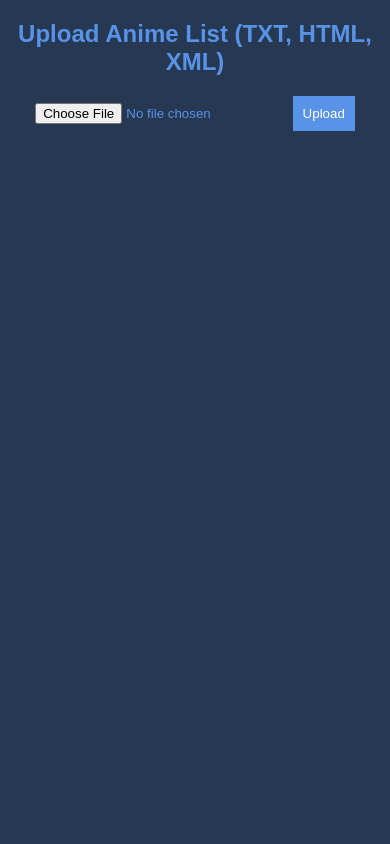
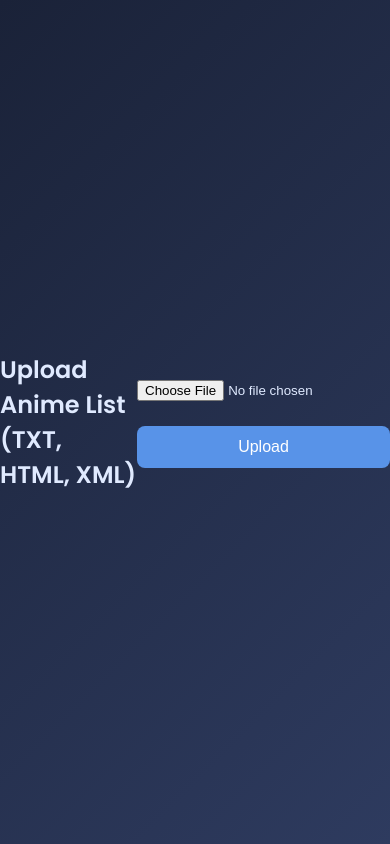
Before and after one commit to drishtiisharma/Projects, a Flask app: page / in a window 390 px wide. Run offline with Flask 3, Linux system fonts and the light colour scheme.

Commit message:
few changes...

```diff
--- a/Anime-Filter-App/templates/index.html
+++ b/Anime-Filter-App/templates/index.html
@@ -4,30 +4,7 @@
     <meta charset="UTF-8">
     <meta name="viewport" content="width=device-width, initial-scale=1.0">
     <title>Anime List Filter</title>
-    <style>
-        body {
-            background-color: #263852;
-            color: #5893e8;
-            font-family: Arial, sans-serif;
-            text-align: center;
-        }
-        h2 {
-            color: #5893e8;
-        }
-        form {
-            margin-top: 20px;
-        }
-        button {
-            background-color: #5893e8;
-            color: white;
-            border: none;
-            padding: 10px;
-            cursor: pointer;
-        }
-        button:hover {
-            background-color: #4678c3;
-        }
-    </style>
+    <link rel="stylesheet" href="style.css">
 </head>
 <body>
     <h2>Upload Anime List (TXT, HTML, XML)</h2>
--- /dev/null
+++ b/Anime-Filter-App/templates/style.css
@@ -0,0 +1,148 @@
+/* Import Google Font */
+@import url('https://fonts.googleapis.com/css2?family=Poppins:wght@400;600&display=swap');
+
+/* CSS Variables for Theming */
+:root {
+  --bg-gradient-start: #1a2238;
+  --bg-gradient-end: #2e3b5f;
+  --card-bg: rgba(255,255,255,0.1);
+  --text-color: #e0eaff;
+  --accent-color: #5893e8;
+  --accent-hover: #4678c3;
+  --success-bg: #28a745;
+  --error-bg:   #dc3545;
+  --font-family: 'Poppins', sans-serif;
+}
+
+body.dark-mode {
+  --bg-gradient-start: #10121c;
+  --bg-gradient-end:   #1b253d;
+  --card-bg: rgba(0,0,0,0.4);
+  --text-color: #cfd8f1;
+  --accent-color: #7baaf7;
+  --accent-hover: #5a8ed6;
+}
+
+/* Global Styles */
+* {
+  box-sizing: border-box;
+}
+
+body {
+  margin: 0;
+  padding: 0;
+  font-family: var(--font-family);
+  color: var(--text-color);
+  background: linear-gradient(135deg, var(--bg-gradient-start), var(--bg-gradient-end));
+  min-height: 100vh;
+  display: flex;
+  align-items: center;
+  justify-content: center;
+  transition: background 0.3s ease, color 0.3s ease;
+}
+
+/* Card Container */
+.upload-card {
+  background: var(--card-bg);
+  border-radius: 12px;
+  padding: 2rem;
+  box-shadow: 0 4px 12px rgba(0,0,0,0.2);
+  max-width: 400px;
+  width: 90%;
+  text-align: center;
+  transition: transform 0.2s ease, box-shadow 0.2s ease;
+}
+.upload-card:hover {
+  transform: translateY(-4px);
+  box-shadow: 0 6px 18px rgba(0,0,0,0.3);
+}
+
+/* Heading */
+.upload-card h2 {
+  margin-bottom: 1.5rem;
+  font-weight: 600;
+}
+
+/* Custom File Input */
+.file-label {
+  display: inline-flex;
+  align-items: center;
+  gap: 0.5rem;
+  background: var(--accent-color);
+  color: white;
+  padding: 0.6rem 1rem;
+  border-radius: 8px;
+  cursor: pointer;
+  font-weight: 500;
+  transition: background 0.2s ease, transform 0.2s ease;
+}
+.file-label svg {
+  width: 1rem;
+  height: 1rem;
+  fill: white;
+}
+.file-label:hover {
+  background: var(--accent-hover);
+  transform: translateY(-2px);
+}
+.file-label input[type="file"] {
+  display: none;
+}
+
+/* Upload Button */
+button {
+  display: block;
+  margin: 1.5rem auto 0;
+  background: var(--accent-color);
+  color: white;
+  border: none;
+  padding: 0.75rem 1.5rem;
+  border-radius: 8px;
+  font-size: 1rem;
+  cursor: pointer;
+  transition: background 0.2s ease, transform 0.2s ease, box-shadow 0.2s ease;
+}
+button:hover {
+  background: var(--accent-hover);
+  transform: translateY(-2px);
+  box-shadow: 0 6px 18px rgba(0,0,0,0.3);
+}
+
+/* Toast Notifications */
+.toast {
+  position: fixed;
+  bottom: 1.5rem;
+  left: 50%;
+  transform: translateX(-50%);
+  padding: 1rem 1.5rem;
+  border-radius: 8px;
+  color: white;
+  font-weight: 500;
+  opacity: 0;
+  pointer-events: none;
+  transition: opacity 0.3s ease, transform 0.3s ease;
+}
+.toast.show {
+  opacity: 1;
+  pointer-events: auto;
+  transform: translate(-50%, 0);
+}
+.toast.success {
+  background: var(--success-bg);
+}
+.toast.error {
+  background: var(--error-bg);
+}
+
+/* Responsive */
+@media (max-width: 600px) {
+  .upload-card {
+    padding: 1.5rem;
+  }
+  .upload-card h2 {
+    font-size: 1.25rem;
+  }
+  button {
+    width: 100%;
+  }
+}
```
